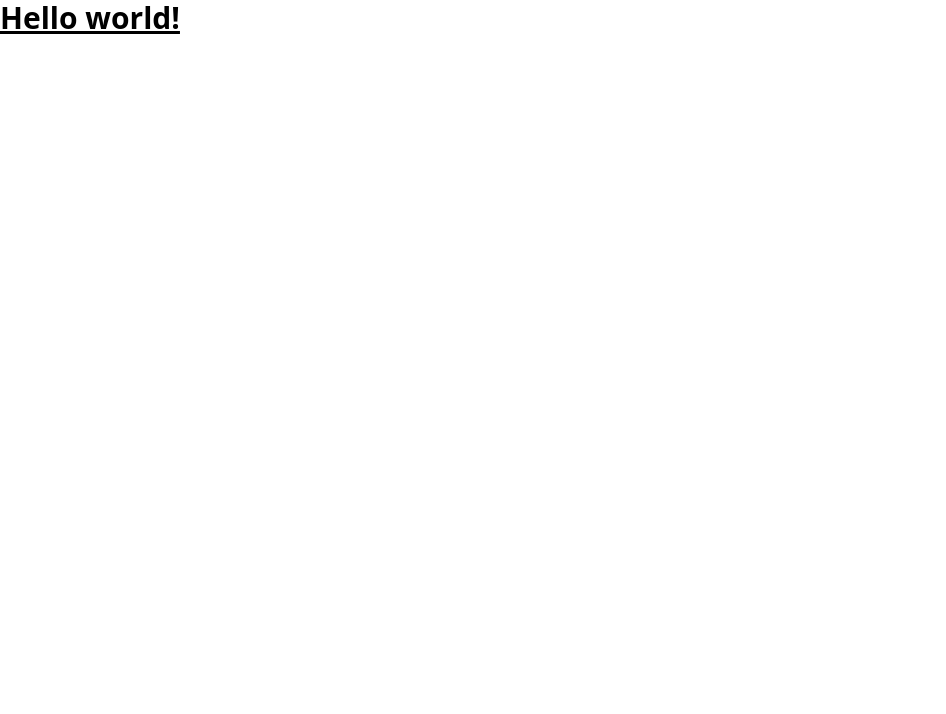
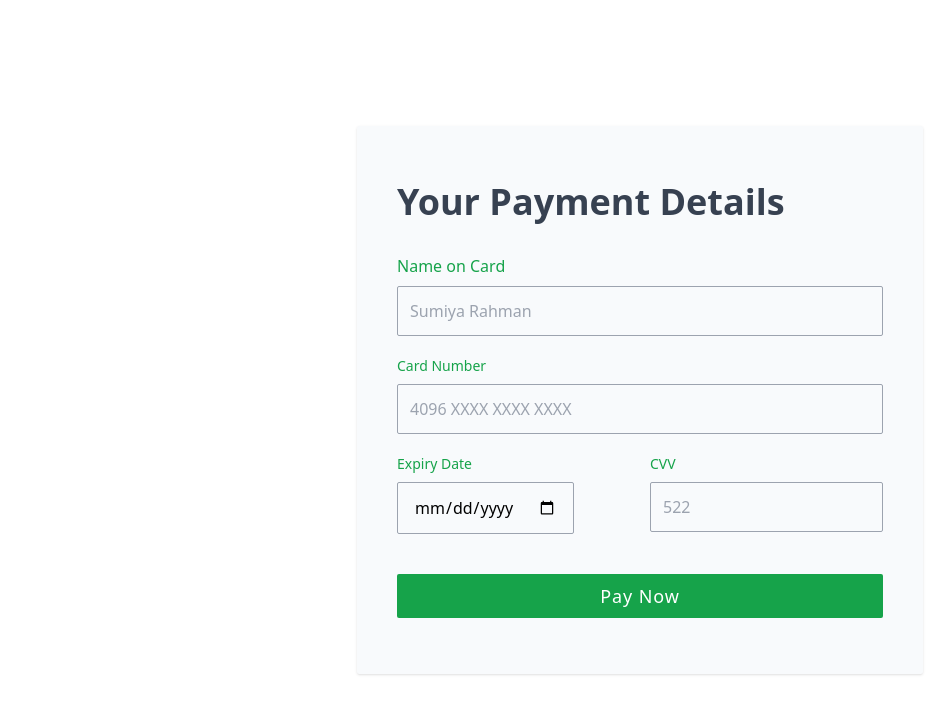
Before and after one commit to SumiyaRahman/paymet_form, a plain HTML site: page index.html in a window 1280 px wide. Shown: the whole page, without its empty margins (0-946 px from the left). Drawn offline with nearby package versions, Linux system fonts and the light colour scheme.

Commit message:
payment form

```diff
--- a/index.html
+++ b/index.html
@@ -6,8 +6,36 @@
   <script src="https://cdn.tailwindcss.com"></script>
 </head>
 <body>
-  <h1 class="text-3xl font-bold underline">
-    Hello world!
-  </h1>
+  <section class="h-screen w-full flex items-center justify-center">
+    <div class="bg-slate-50 py-14 px-10 border-none rounded-sm shadow focus:shadow-outline">
+      <form>
+        <h1 class="font-bold text-4xl text-gray-700">Your Payment Details</h1>
+
+        <div class="pt-8">
+          <label for="name" class="block text-md font-medium text-green-600 pb-2">Name on Card</label>
+          <input type="text" placeholder="Sumiya Rahman" class="placeholder:text-md placeholder:pl-3 placeholder:text-gray-400 py-3 w-full bg-transparent border rounded-sm border-gray-400">
+        </div>
+        <div class="py-5">
+          <label for="cNum" class="block text-sm font-medium  pb-2 text-green-600">Card Number</label>
+          <input type="text" placeholder="4096 XXXX XXXX XXXX" class="placeholder:text-md placeholder:pl-3 placeholder:text-gray-400 py-3 w-full bg-transparent border rounded-sm border-gray-400">
+        </div>
+
+        <div class="grid lg:grid-cols-2 md:grid-cols-2  sm:grid-cols-1 gap-5">
+          <div>
+            <label for="ExDate" class="block text-sm font-medium text-green-600 pb-2">Expiry Date</label>
+            <input type="date" class="py-3 bg-transparent border rounded-sm border-gray-400 px-4">
+          </div>
+          <div>
+            <label for="cvv" class="block text-sm font-medium text-green-600 pb-2">CVV</label>
+            <input type="text" placeholder="522" class="placeholder:text-md placeholder:pl-3 placeholder:text-gray-400 py-3 bg-transparent border rounded-sm border-gray-400">
+          </div>
+        </div>
+        <div class="mt-10 py-2 rounded-sm flex justify-center bg-green-600">
+          <a href="#" class="text-white text-lg tracking-wider font-medium">Pay Now</a>
+        </div>
+      </form>
+    </div>
+  </section>
+  <script src="https://kit.fontawesome.com/2e243b1e3c.js" crossorigin="anonymous"></script>
 </body>
 </html>
```
Also changed, not shown: tailwind.config.js (added, +8 -0 lines), img/card_img.png (added).
